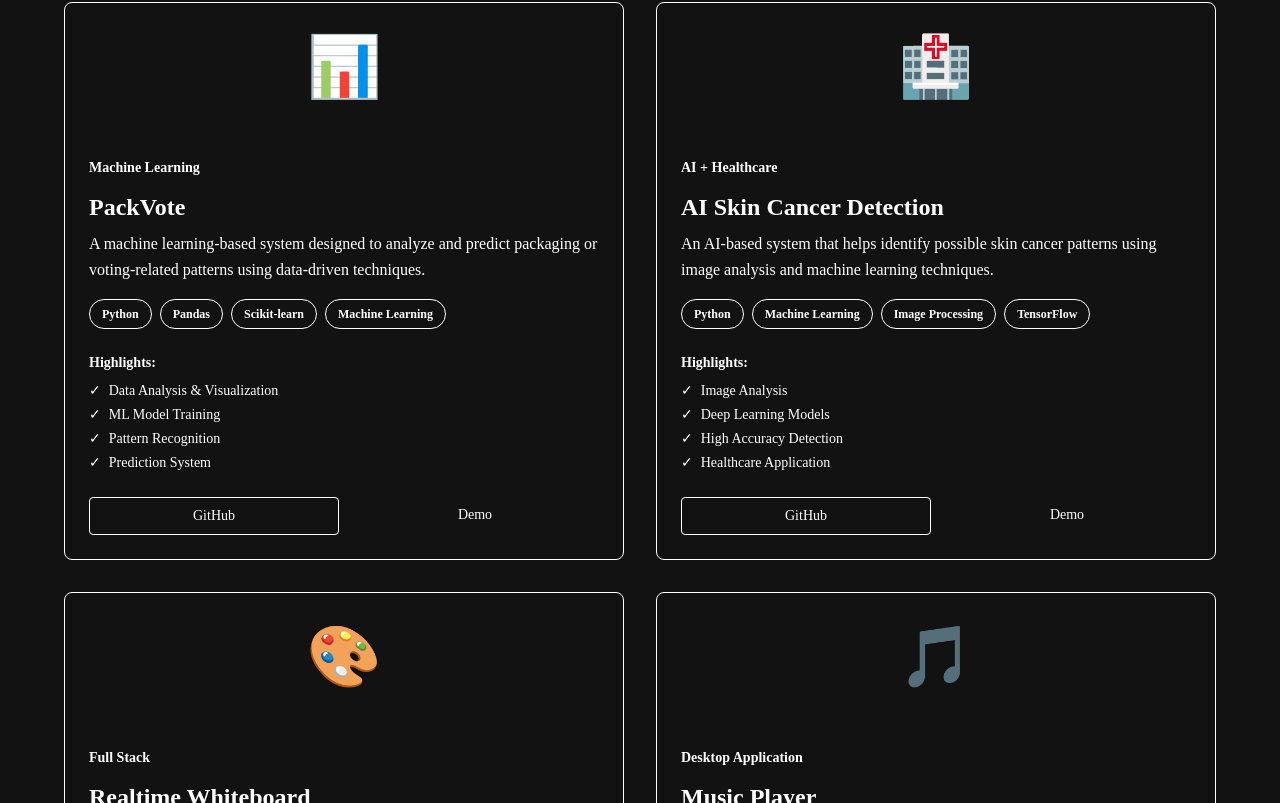
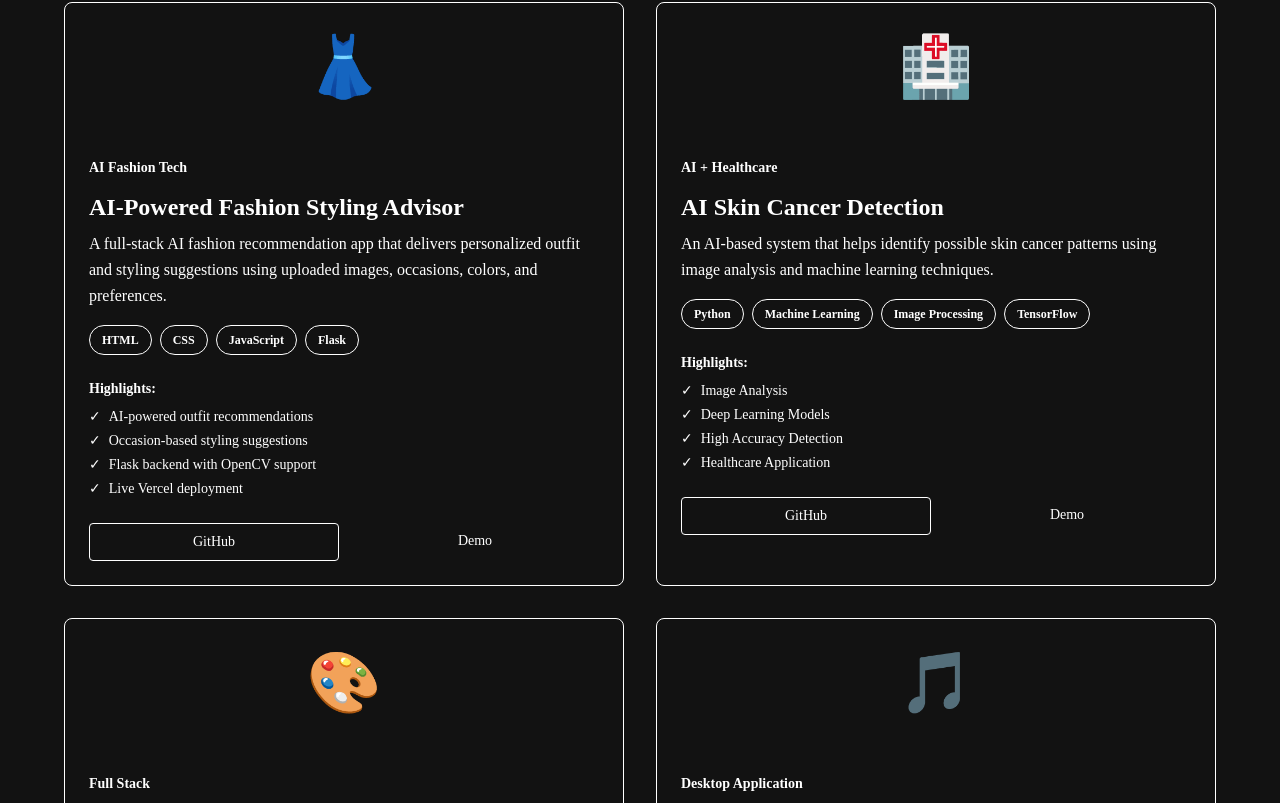
Before and after one commit to rishii99/rishi-portfolio, a React (Vite) app: page / in a window 1280 px wide. Shown: the part 3100-3903 px from the top of the page. Built offline with nearby package versions, Linux system fonts and the light colour scheme.

Commit message:
Update portfolio project to AI-Powered Fashion Styling Advisor

```diff
--- a/src/components/Projects.jsx
+++ b/src/components/Projects.jsx
@@ -2,20 +2,20 @@ export default function Projects() {
   const projects = [
     {
       id: 1,
-      title: 'PackVote',
-      category: 'Machine Learning',
+      title: 'AI-Powered Fashion Styling Advisor',
+      category: 'AI Fashion Tech',
       description:
-        'A machine learning-based system designed to analyze and predict packaging or voting-related patterns using data-driven techniques.',
-      tech: ['Python', 'Pandas', 'Scikit-learn', 'Machine Learning'],
+        'A full-stack AI fashion recommendation app that delivers personalized outfit and styling suggestions using uploaded images, occasions, colors, and preferences.',
+      tech: ['HTML', 'CSS', 'JavaScript', 'Flask'],
       features: [
-        'Data Analysis & Visualization',
-        'ML Model Training',
-        'Pattern Recognition',
-        'Prediction System',
+        'AI-powered outfit recommendations',
+        'Occasion-based styling suggestions',
+        'Flask backend with OpenCV support',
+        'Live Vercel deployment',
       ],
-      github: 'https://github.com/rishii99/packvote',
-      demo: '#',
-      image: '📊',
+      github: 'https://github.com/rishii99/AI-Powered-Fashion-Styling-Advisor',
+      demo: 'https://ai-powered-fashion-styling-advisor.vercel.app',
+      image: '👗',
     },
     {
       id: 2,
```
Also changed, not shown: 1 other file (tests, documents, lock files or other folders).
